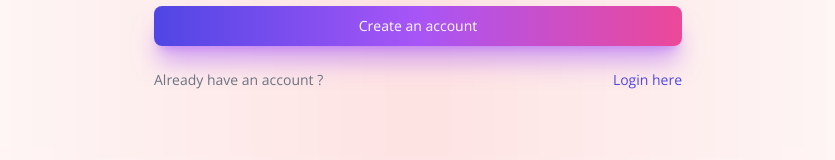
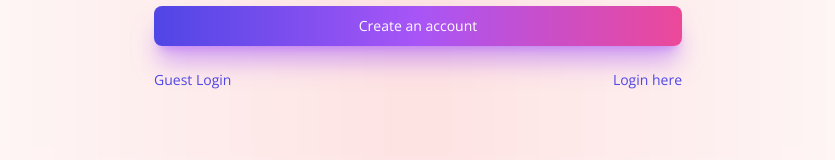
Before and after one commit to mailingtoshabih/mixx-client, a React (Create React App) app: page /signup in a window 1280 px wide. Shown: the part 614-774 px from the top of the page, without its empty margins (222-1057 px from the left). Built offline with nearby package versions, Linux system fonts and the light colour scheme; a web font is replaced by a local one.

Commit message:
Night Server

```diff
--- a/src/components/Feed.js
+++ b/src/components/Feed.js
@@ -22,7 +22,7 @@ export const Feed = () => {
         }
 
         fetchPosts();
-    }, [user]
+    }, [user?.email, posts]
     );
 
 
--- a/src/components/Upload.js
+++ b/src/components/Upload.js
@@ -21,6 +21,7 @@ import axios from 'axios'
 
 export const Upload = () => {
 
+
     const backend = process.env.REACT_APP_BACKEND_URL;
     const { user, dispatch } = useContext(AuthContext);
 
@@ -29,10 +30,9 @@ export const Upload = () => {
     const description = useRef();                               //post description
     const [file, setFile] = useState(null);
 
-    useNavigation();
+
 
     const shareHandler = async (e) => {
-
         e.preventDefault();
 
         const newPost = {
@@ -78,11 +78,10 @@ export const Upload = () => {
 
 
 
+
     const uploadBar = (event) => {
         setFile(event.target.files[0]);
     }
-
-
     // --------------------------------------------------------------
 
     return (
--- a/src/pages/Login.js
+++ b/src/pages/Login.js
@@ -86,7 +86,7 @@ export const Login = () => {
                                 <div className="flex justify-between text-sm font-light text-gray-500 ">
                                     Don’t have an account yet?
                                     <Link to="/signup">
-                                        <p className="font-medium text-indigo-600">Sign Up</p>
+                                        <p className="font-medium text-indigo-600">Sign Up or Guest Login</p>
                                     </Link>
                                 </div>
 
--- a/src/pages/Profile.js
+++ b/src/pages/Profile.js
@@ -47,7 +47,7 @@ export const Profile = () => {
         }
         fetchPosts();
 
-    }, []    //try empty array
+    }, [backend,params.email]    //try empty array
     )
 
 
--- a/src/pages/Signup.js
+++ b/src/pages/Signup.js
@@ -64,9 +64,28 @@ export const Signup = () => {
             console.log(e.message)
         }
         setSignupButton("Create an account");
-
     }
 
+    const date = String(Date.now()).substring(7, 13);
+
+    const guestLogin = async (event) => {
+        event.preventDefault();
+        setSignupButton("Loading");
+
+        const user = {
+            username: "Guest",
+            email: `guest${date}@bliss.com`,
+            password:   `trytry${date}`
+        }
+
+        try {
+            const res = await axios.post(backend + "/api/auth/register", user);
+            res && await loginCall(user, dispatch);
+        } catch (e) {
+            console.log(e.message)
+        }
+        setSignupButton("Create an account");
+    }
 
 
 
@@ -134,7 +153,7 @@ export const Signup = () => {
 
                                 <div>
                                     <label htmlFor="email" className='text-xs text-gray-500 font-semibold'>Your email</label>
-                                    <input type="email" id="email" autoComplete={false} className=" text-gray-900 sm:text-sm rounded-full  block w-full p-2.5 outline-none" placeholder="name@company.com" required='true'
+                                    <input type="email" id="email" autoComplete="false" className=" text-gray-900 sm:text-sm rounded-full  block w-full p-2.5 outline-none" placeholder="name@company.com" required={true}
                                         ref={email} />
                                 </div>
 
@@ -157,10 +176,12 @@ export const Signup = () => {
 
 
 
-                                <div className="flex justify-between text-sm font-light text-gray-500 ">
-                                    Already have an account ?
+                                <div className="flex justify-between text-sm font-light text-gray-500 font-medium text-indigo-600">
+                                    <button onClick={guestLogin}>
+                                        Guest Login
+                                    </button>
                                     <Link to="/login">
-                                        <p className="font-medium text-indigo-600">
+                                        <p>
                                             Login here
                                         </p>
                                     </Link>
```
Also changed, not shown: 1 other file (tests, documents, lock files or other folders).
